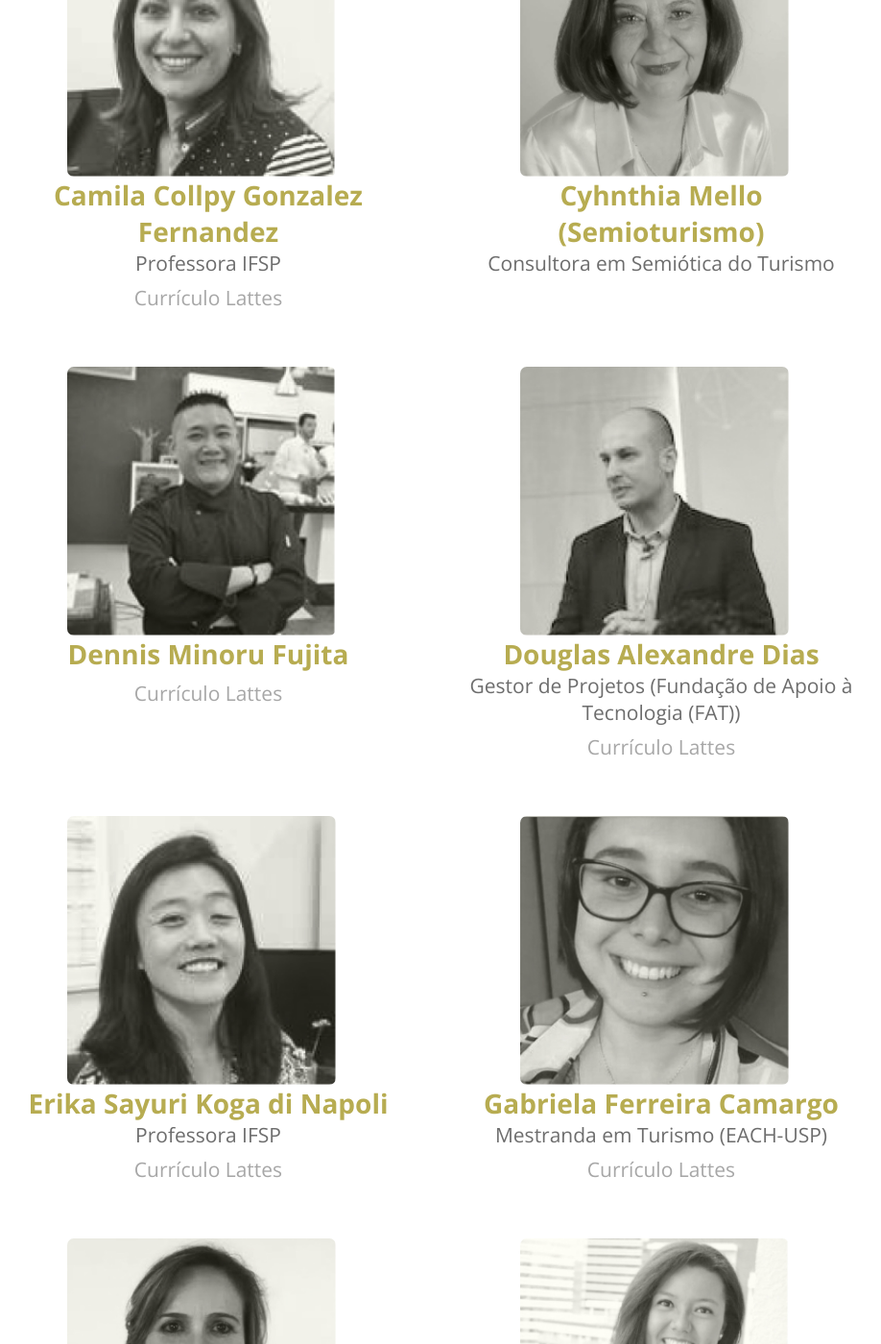
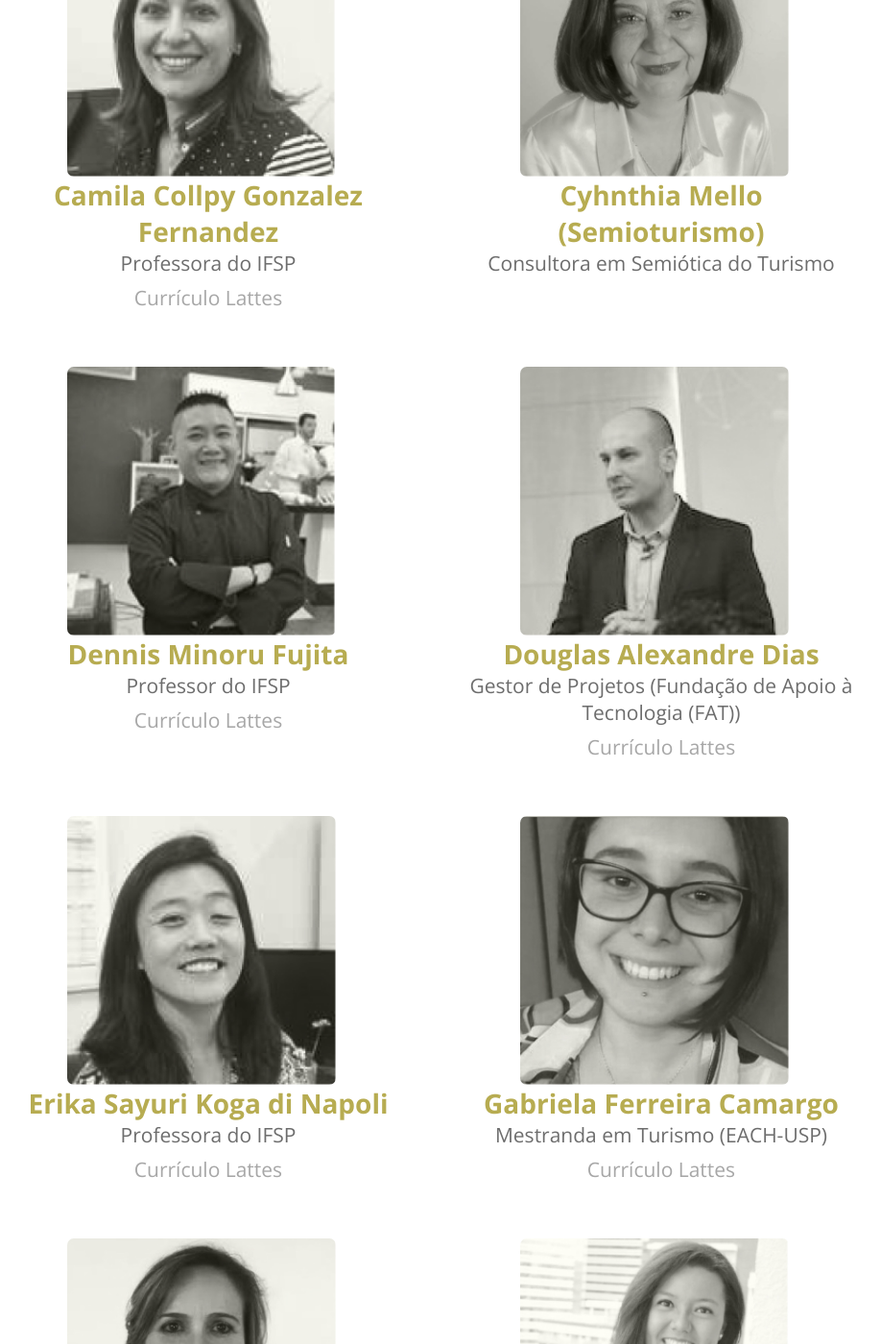
Before and after one commit to ifspcodelab/setur2019, a Jekyll site: the page built from docs/index.html, in a window 1280 px wide and 1400 px high, scrolled down 2607 px. Shown: the whole window at 96% size, without its empty margins (194-1112 px from the left). Built offline with Jekyll 4.4.1, drawn with Linux system fonts in a browser that asks for light colours; some web fonts are replaced; some of the changed text lies outside the part shown.

Commit message:
update speakers titles

```diff
--- a/docs/_data/palestrantes.json
+++ b/docs/_data/palestrantes.json
@@ -1,6 +1,6 @@
 [{
         "nome": "Erika Sayuri Koga di Napoli",
-        "titulo": "Professora IFSP",
+        "titulo": "Professora do IFSP",
         "minicv": "Mestre em Hospitalidade pela Universidade Anhembi-Morumbi (2011), Pós graduada MBA de Gestão Empresarial pela Fundação Getulio Vargas (2007), Bacharel em Turismo pela Universidade de São Paulo (2002) e Tecnóloga em Hotelaria pelo Centro Universitário Senac (1999). Cursando Formação Pedagógica de Docente para Educação Profissional de Nível Médio - modalidade à distância. Atua profissionalmente há 17 anos nas áreas de planejamento e organização do turismo, gestão de meios de hospedagem, meio ambiente, pesquisas e educação superior. Atualmente é Professora Efetiva do Curso Superior de Tecnologia em Gestão de Turismo do Instituto Federal de Educação, Ciência e Tecnologia de São Paulo (IFSP)",
         "link_lattes": "http://lattes.cnpq.br/3408683495038995",
         "email": "",
@@ -10,7 +10,7 @@
 
     {
         "nome": "Marcos Hideyuki Yokoyama",
-        "titulo": "Professor IFSP",
+        "titulo": "Professor do IFSP",
         "minicv": "Engenheiro de Produção (2006) e Mestre pelo Programa de Pós-Graduação em Engenharia de Produção (2010) pela Universidade Federal de São Carlos (UFSCar). Ph.D em Business Administration (2014) pela Osaka University, Japão – diploma reconhecido como Doutor em Administração pela Universidade de São Paulo (2015). Em 2016, foi contemplado no Programa Brasil - Reino Unido para Formação de Professores da Rede Federal de Educação Profissional, Científica e Tecnológica, desenvolvendo um projeto para educação técnica profissional em Bounemouth – Reino Unido. Atualmente é coordenador do Curso Superior de Tecnologia em Gestão de Turismo do IFSP.",
         "link_lattes": "http://lattes.cnpq.br/7581348521996846",
         "email": "",
@@ -20,7 +20,7 @@
 
     {
         "nome": "Camila Collpy Gonzalez Fernandez",
-        "titulo": "Professora IFSP",
+        "titulo": "Professora do IFSP",
         "minicv": "Professora Doutora em história pela PUCSP. Bacharel e mestre em Turismo pelo UNIBERO (centro universitário Ibero americano), com especialização em Gerenciamento empresarial. Prof. Efetiva do IFSP e atual coordenadora do Comitê de Ética em Pesquisa da instituição. Tese de doutorado premiada como a melhor de 2016 defendida no programa de história e indicada para o prêmio Capes. Em 2019 recebeu convite para compor o acervo de autores da biblioteca Nacional dos Estados Unidos (library of congress the USA).",
         "link_lattes": "http://lattes.cnpq.br/0291046608514693",
         "email": "",
@@ -30,7 +30,7 @@
 
     {
         "nome": "Leandro Rodrigues Gonzalez Fernandez",
-        "titulo": "",
+        "titulo": "Professor do IFSP",
         "minicv": "Bacharel em Turismo (2000/ UNIBERO), Mestre em Turismo (2003/UNIBERO), Mestre em Hospitalidade (2009/UAM), Doutor em História Social (2016/PUC-SP). Atua como professor universitário há mais de 18 anos, Diretor do Departamento Jovem da Casa de Portugal",
         "link_lattes": "http://lattes.cnpq.br/7269976266233042",
         "email": "",
@@ -110,7 +110,7 @@
 
     {
         "nome": "Dennis Minoru Fujita",
-        "titulo": "",
+        "titulo": "Professor do IFSP",
         "minicv": "Bacharel em Turismo pelo Centro Universitário Ibero Americano (2001), Mestre em Hospitalidade pela Universidade Anhembi Morumbi (2005) e Doutor em Ciências pelo Instituto de Medicina Tropical de São Paulo-USP. Atuou como professor titular e coordenador de cursos do Centro Universitário das Faculdades Metropolitanas Unidas, coordenador do curso superior de tecnologia em gastronomia do Centro Universitário São Camilo, professor titular do Centro Universitário das Faculdades Integradas Alcântara Machado, do Instituto Brasileiro de Estudos e Pesquisas Sócio Econômicos e do Curso Superior de Tecnologia em Gastronomia - Univille. No mercado atuou na Fujita Representações Viagens Turismo e Operadora Ltda, e foi sócio da THG Consultoria em Serviços de Hospitalidade. Tem experiência na área de Turismo, com ênfases em Saúde Internacional, gastronomia e eventos.",
         "link_lattes": "http://lattes.cnpq.br/2228801103428191",
         "foto":"assets/img/dennis",
```
